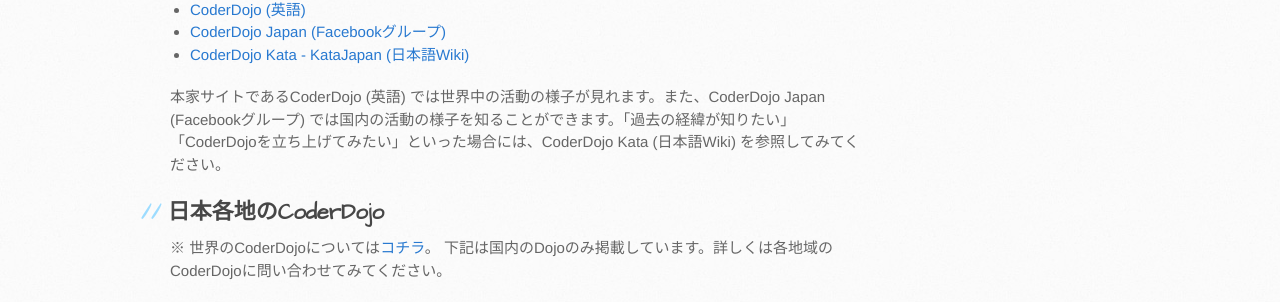
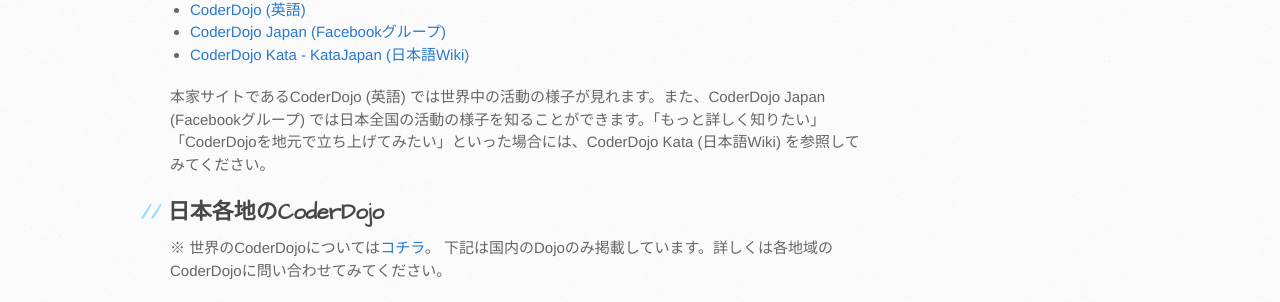
Before and after one commit to coderdojo-japan/coderdojo-japan.github.io, a Jekyll site: the page built from index.md, in a window 1280 px wide. Shown: the part 616-918 px from the top of the page. Built offline with Jekyll 4.4.1, drawn with Linux system fonts in a browser that asks for light colours; Markdown is read by kramdown in place of the engine named in the settings.

Commit message:
Polish description of CoderDojo

```diff
--- a/index.md
+++ b/index.md
@@ -20,7 +20,7 @@
 * [CoderDojo Japan (Facebookグループ)](https://www.facebook.com/groups/coderdojo.jp/)
 * [CoderDojo Kata - KataJapan (日本語Wiki)](http://kata.coderdojo.com/wiki/KataJapan)
 
-本家サイトであるCoderDojo (英語) では世界中の活動の様子が見れます。また、CoderDojo Japan (Facebookグループ) では国内の活動の様子を知ることができます。「過去の経緯が知りたい」「CoderDojoを立ち上げてみたい」といった場合には、CoderDojo Kata (日本語Wiki) を参照してみてください。
+本家サイトであるCoderDojo (英語) では世界中の活動の様子が見れます。また、CoderDojo Japan (Facebookグループ) では日本全国の活動の様子を知ることができます。「もっと詳しく知りたい」「CoderDojoを地元で立ち上げてみたい」といった場合には、CoderDojo Kata (日本語Wiki) を参照してみてください。
 
 
 ## 日本各地のCoderDojo
```
